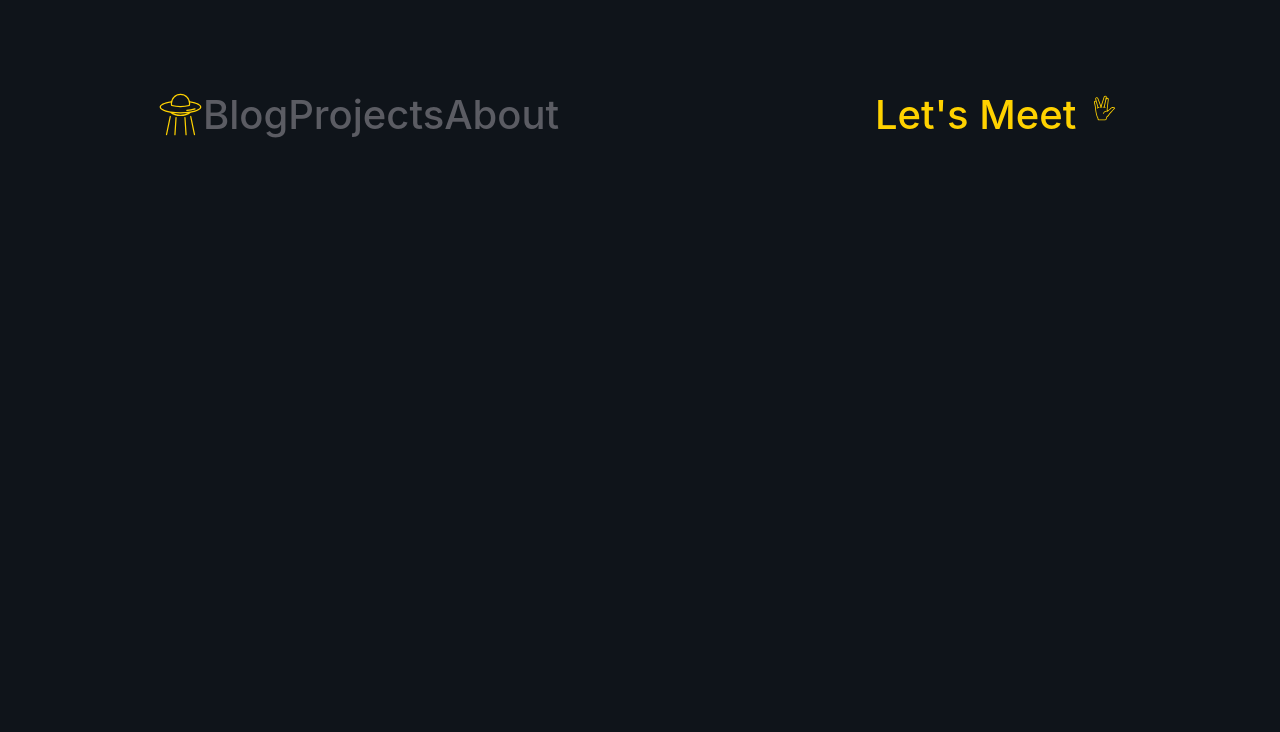
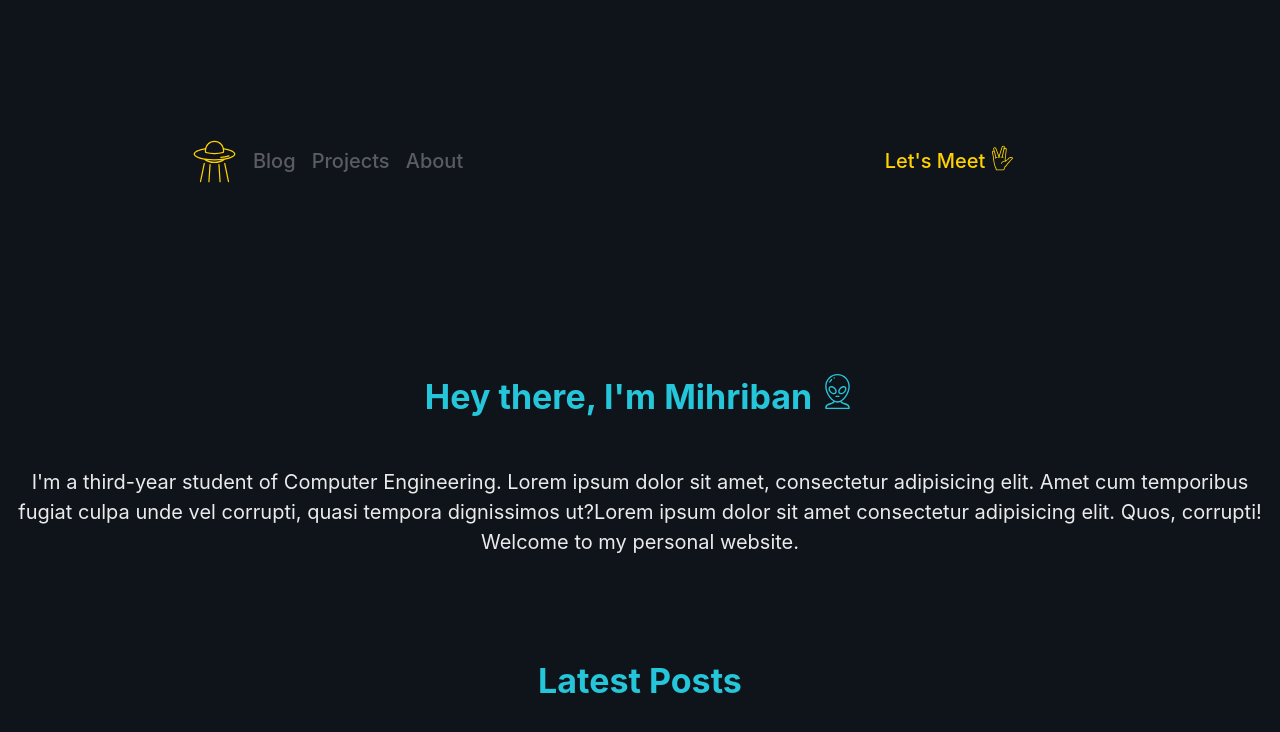
Before and after one commit to mihrilp/personal-website, a Next.js app: page / in a window 1280 px wide. Shown: the top 732 px of the page. Built offline with nearby package versions, Linux system fonts and the light colour scheme.

Commit message:
add new components

```diff
--- /dev/null
+++ b/components/icons/Alien.jsx
@@ -0,0 +1,30 @@
+import * as React from "react";
+
+function SvgAlien(props) {
+  return (
+    <svg
+      xmlns="http://www.w3.org/2000/svg"
+      width={35}
+      height={35}
+      viewBox="0 0 512.002 512.002"
+      {...props}
+    >
+      <g fill="#26c6da" xmlns="http://www.w3.org/2000/svg">
+        <path
+          d="M137.83 125.287a9.997 9.997 0 0013.614-3.827 120.923 120.923 0 0124.748-30.888c4.11-3.688 4.453-10.011.765-14.121-3.689-4.111-10.01-4.453-14.122-.765a140.873 140.873 0 00-28.832 35.986c-2.703 4.817-.989 10.912 3.827 13.615zM287.113 326.597c0-5.523-4.478-10-10-10H234.89c-5.522 0-10 4.477-10 10s4.478 10 10 10h42.224c5.522 0 9.999-4.477 9.999-10z"
+          data-original="#000000"
+        />
+        <path
+          d="M361.971 425.44c-20.888-5.818-39.205-10.926-46.435-25.074 20.75-12.975 41.392-31.983 60.053-55.862 38.393-49.127 60.412-108.82 60.412-163.774 0-99.654-80.748-180.73-180-180.73s-180 81.076-180 180.731c0 54.954 22.02 114.647 60.413 163.774 18.666 23.885 39.313 42.896 60.068 55.872-6.581 13.053-22.482 18.388-46.451 25.064-32.982 9.186-74.03 20.619-74.03 76.561 0 5.523 4.478 10 10 10h340c5.522 0 10-4.477 10-10 0-55.942-41.048-67.375-74.03-76.562zm-209.799-93.251c-35.697-45.677-56.171-100.882-56.171-151.458 0-88.627 71.775-160.731 160-160.731s160 72.104 160 160.731c0 50.577-20.474 105.781-56.171 151.458C327.142 374.017 287.356 400 256.001 400s-71.141-25.983-103.829-67.811zM96.623 492.002c4.25-32.106 29.704-39.198 58.774-47.294 22.447-6.252 47.519-13.241 58.692-34.797C228.475 416.495 242.657 420 256.001 420c13.347 0 27.534-3.508 41.924-10.095 11.18 21.556 36.25 28.555 58.68 34.802 29.07 8.097 54.524 15.188 58.774 47.294H96.623z"
+          data-original="#000000"
+        />
+        <path
+          d="M220.057 201.492c-15.996-16.064-36.49-25.655-54.822-25.655-11.968 0-22.258 3.981-29.758 11.513-19.731 19.816-13.546 57.074 14.082 84.821 15.995 16.065 36.489 25.656 54.821 25.656 11.969 0 22.259-3.981 29.758-11.513 19.732-19.816 13.547-57.075-14.081-84.822zm-.091 70.711c-4.63 4.649-11.03 5.625-15.586 5.625-13.129 0-28.324-7.39-40.649-19.767-19.09-19.173-25.539-45.092-14.082-56.599 4.63-4.649 11.031-5.625 15.586-5.625 13.129 0 28.325 7.39 40.65 19.767 19.09 19.173 25.538 45.092 14.081 56.599zM307.622 297.828c18.331 0 38.827-9.592 54.821-25.656 27.628-27.747 33.813-65.005 14.082-84.821-7.499-7.532-17.789-11.514-29.757-11.514h-.001c-18.331 0-38.826 9.591-54.821 25.655-27.629 27.747-33.814 65.005-14.082 84.822 7.499 7.533 17.789 11.514 29.758 11.514zm-1.504-82.224c12.325-12.378 27.521-19.767 40.649-19.767 4.556 0 10.956.976 15.586 5.625 11.457 11.507 5.008 37.426-14.082 56.599-12.325 12.377-27.521 19.767-40.649 19.767-4.556 0-10.956-.976-15.586-5.625-11.457-11.507-5.008-37.426 14.082-56.599zM207.698 69.309c5.522 0 10-4.477 10-10s-4.478-10-10-10h-.008c-5.522 0-9.996 4.477-9.996 10s4.482 10 10.004 10z"
+          data-original="#000000"
+        />
+      </g>
+    </svg>
+  );
+}
+
+export default SvgAlien;
--- a/components/icons/index.js
+++ b/components/icons/index.js
@@ -1,2 +1,3 @@
 export { default as Hello } from "./Hello";
 export { default as Ufo } from "./Ufo";
+export { default as Alien } from "./Alien";
--- a/components/navbar.jsx
+++ b/components/navbar.jsx
@@ -8,23 +8,31 @@ const Nav = styled.nav`
   display: flex;
   flex-direction: row;
   justify-content: space-around;
+  margin-right: -15px;
+  margin-left: -15px;
+  width: 100%;
 `;
 
 const Row = styled.div`
   display: flex;
   align-items: center;
   justify-content: space-around;
+  width: 23%;
 `;
 
 const NavItem = styled.a`
   text-decoration: none;
   color: #5b5c63;
   cursor: pointer;
+  font-weignt: 500;
 `;
 
 const MeetButton = styled.a`
   text-decoration: none;
   color: #ffd200;
+  font-weignt: 500;
+  display: flex;
+  align-items: center;
 `;
 
 export default function Navbar() {
--- a/package.json
+++ b/package.json
@@ -16,6 +16,7 @@
     "styled-components": "^5.3.3"
   },
   "devDependencies": {
+    "babel-plugin-styled-components": "^1.13.3",
     "eslint": "7",
     "eslint-config-next": "12.0.1"
   }
--- a/pages/index.js
+++ b/pages/index.js
@@ -1,13 +1,57 @@
 import Head from "next/head";
 import Navbar from "../components/navbar";
+import * as Icons from "../components/icons/index";
+import styled from "styled-components";
+
+const Container = styled.div`
+  display: flex;
+  flex-direction: column;
+  justify-content: space-around;
+  height: 100vh;
+  align-items: center;
+  padding-right: 15px;
+  padding-left: 15px;
+  margin-right: auto;
+  margin-left: auto;
+`;
+
+const Section = styled.div`
+  display: flex;
+  flex-direction: column;
+  justify-content: center;
+  align-items: center;
+  text-align: center;
+`;
+
+const Title = styled.h2`
+  font-size: 34px;
+  margin-bottom: 45px;
+  font-weight: bold;
+  color: #26c6da;
+`;
 
 export default function Home() {
   return (
-    <div>
+    <Container>
       <Head>
         <title>Mihriban Alp</title>
       </Head>
       <Navbar />
-    </div>
+      <Section>
+        <Title>
+          Hey there, I'm Mihriban <Icons.Alien />
+        </Title>
+        <p>
+          I'm a third-year student of Computer Engineering. Lorem ipsum dolor
+          sit amet, consectetur adipisicing elit. Amet cum temporibus fugiat
+          culpa unde vel corrupti, quasi tempora dignissimos ut?Lorem ipsum
+          dolor sit amet consectetur adipisicing elit. Quos, corrupti! Welcome
+          to my personal website.
+        </p>
+      </Section>
+      <Section>
+        <Title>Latest Posts</Title>
+      </Section>
+    </Container>
   );
 }
--- a/styles/global.scss
+++ b/styles/global.scss
@@ -10,7 +10,8 @@ body {
   background-color: $background-color;
   color: $text-color;
   font-family: $font-family;
-  font-size: 40px;
+  font-size: $text-font;
+  line-height: 1.5;
   .title {
     font-size: $title-font;
     margin-bottom: 45px;
```
Also changed, not shown: .babelrc (added), components/LatestPost.jsx (added), 1 other file (tests, documents, lock files or other folders).
